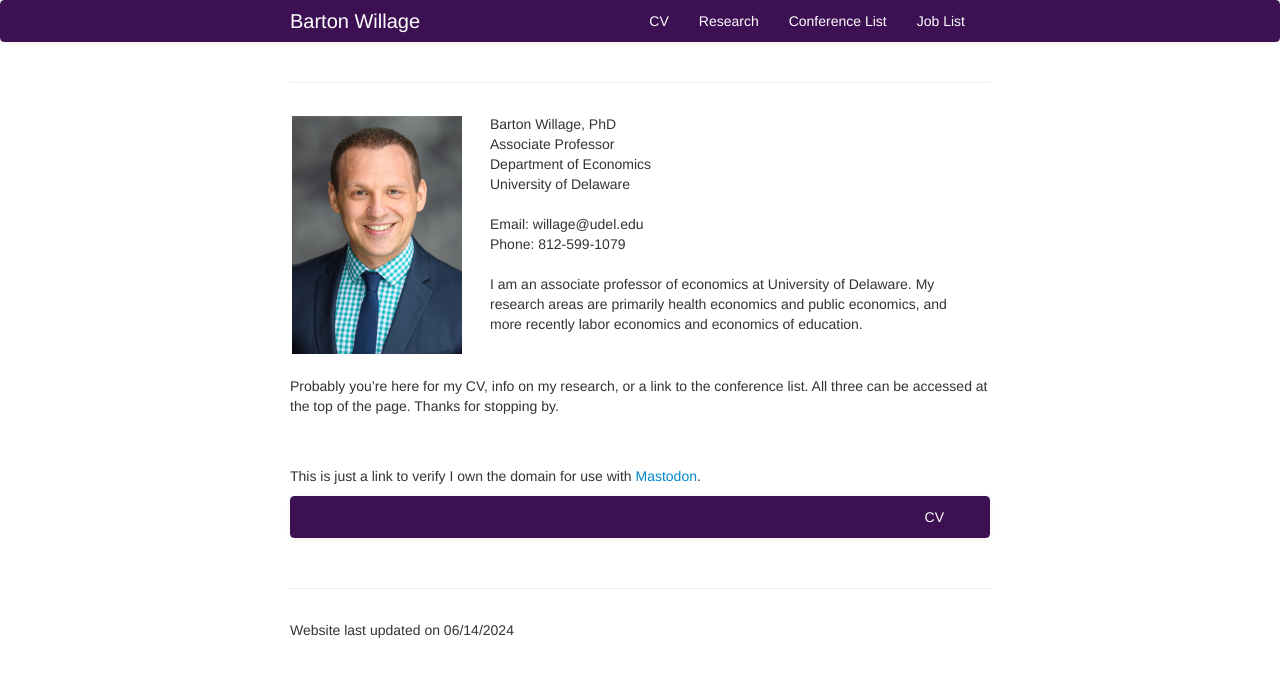
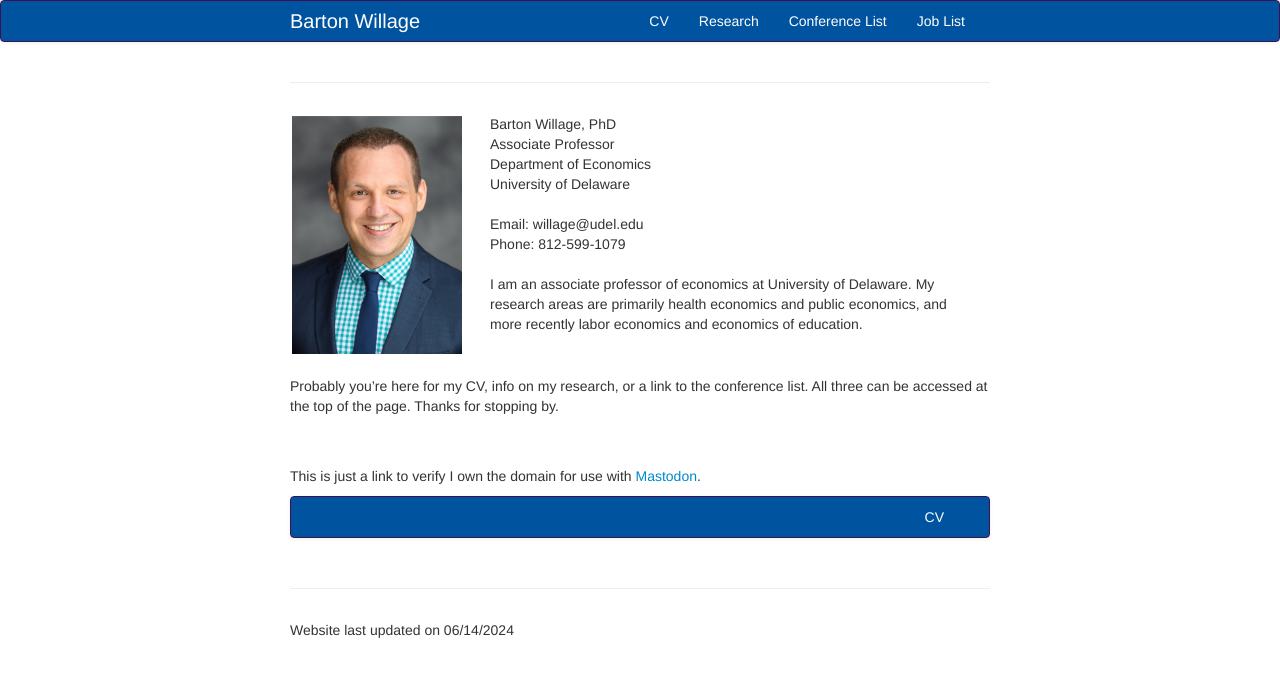
Before and after one commit to bjwillage/bjwillage.github.io, a Jekyll site: the page built from index.md, in a window 1280 px wide. Shown: the top 677 px of the page. Built offline with Jekyll 4.4.1, drawn with Linux system fonts in a browser that asks for light colours.

Commit message:
Update kbroman.css

```diff
--- a/assets/themes/twitter/css/kbroman.css
+++ b/assets/themes/twitter/css/kbroman.css
@@ -94,11 +94,11 @@ h1, h2, h3, h4 {
    padding-left:20px;
    padding-right:20px;
    background-color:#fafafa;
-   background-image:-moz-linear-gradient(top, #3c1053, #3c1053);
-   background-image:-webkit-gradient(linear, 0 0, 0 100%, from(#3c1053), to(#3c1053));
-   background-image:-webkit-linear-gradient(top, #3c1053, #3c1053);
-   background-image:-o-linear-gradient(top, #3c1053, #3c1053);
-   background-image:linear-gradient(to bottom, #3c1053, #3c1053);
+   background-image:-moz-linear-gradient(top, #00539f, #00539f);
+   background-image:-webkit-gradient(linear, 0 0, 0 100%, from(#00539f), to(#00539f));
+   background-image:-webkit-linear-gradient(top, #00539f, #00539f);
+   background-image:-o-linear-gradient(top, #00539f, #00539f);
+   background-image:linear-gradient(to bottom, #00539f, #00539f);
    background-repeat:repeat-x;filter:progid:DXImageTransform.Microsoft.gradient(startColorstr='#ffffffff', endColorstr='#fff2f2f2', GradientType=0);
    border:1px solid #3c1053;
    -webkit-border-radius:4px;
```
